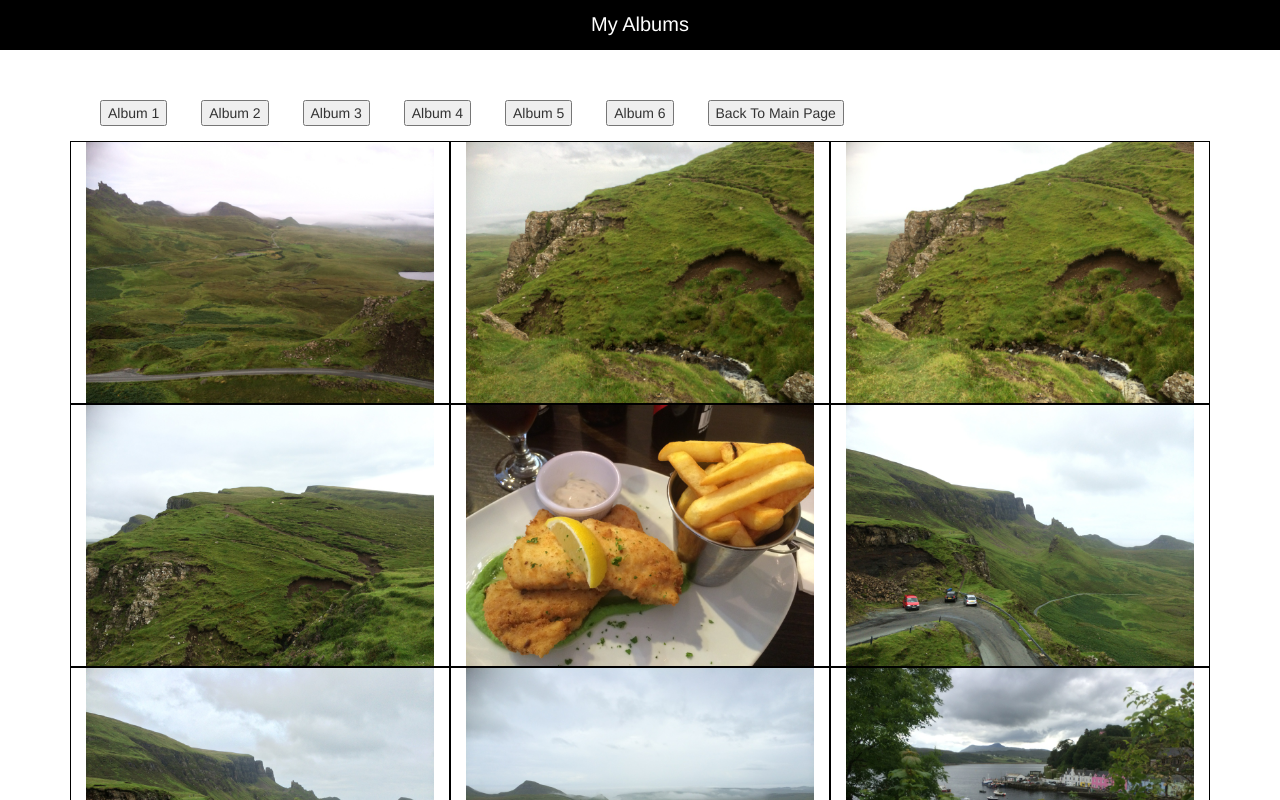
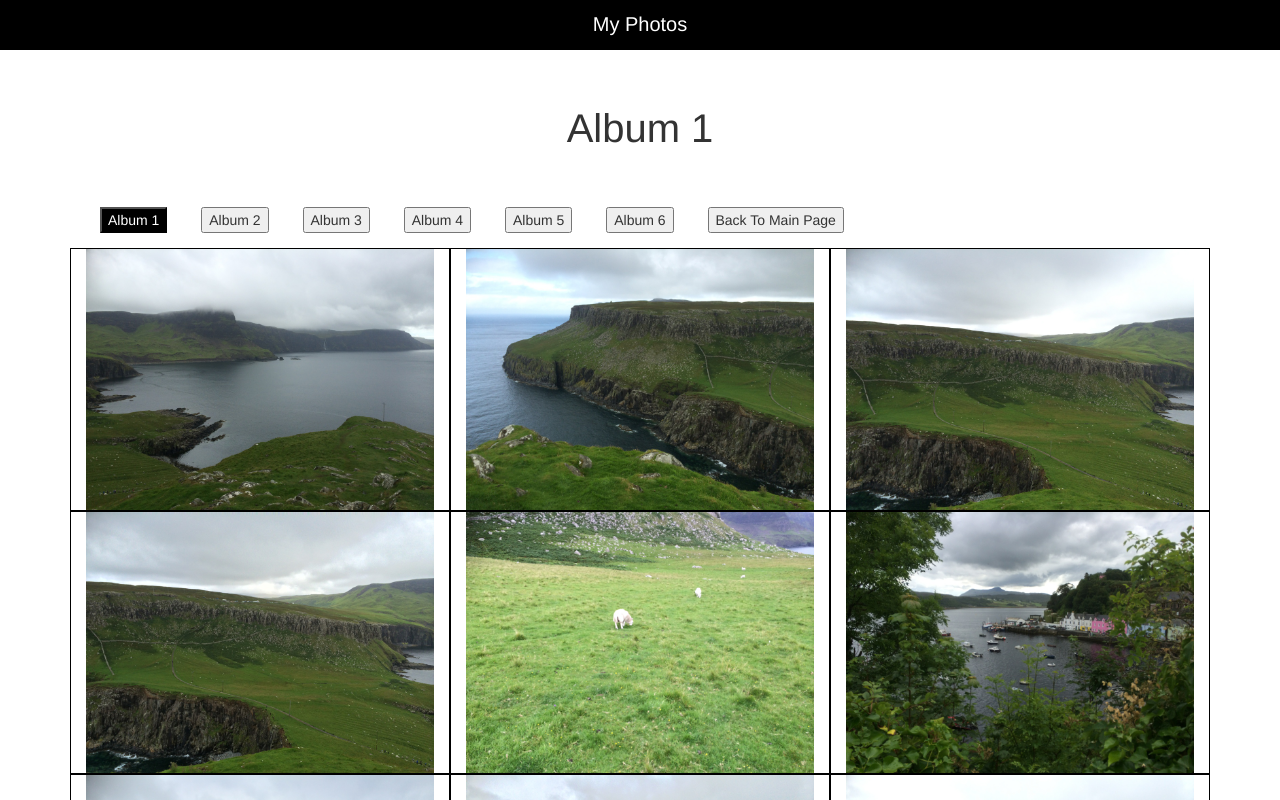
Before and after one commit to awg24/photo_gallery_redux, a website: page dist/index.html in a window 1280 px wide. Both pictures are taken after a click on the element 260 px from the left and 231 px from the top of the page. Shown: the top 800 px of the page. Drawn offline with nearby package versions, Linux system fonts and the light colour scheme; files that its build step writes are made by us from their sources.

Commit message:
added some minor details TODO hardmode

```diff
--- a/dist/css/styles.css
+++ b/dist/css/styles.css
@@ -44,3 +44,13 @@ button {
   margin-top: 50px; }
   .adjust-buttons button {
     background: LightGray; }
+
+#album-title {
+  font-size: 40px; }
+
+#photo-num {
+  font-size: 40px; }
+
+.active {
+  background: black;
+  color: white; }
--- a/dist/css/styles.scss
+++ b/dist/css/styles.scss
@@ -57,3 +57,15 @@ button {
 
 	}
 }
+#album-title {
+	font-size: 40px;
+
+}
+#photo-num {
+	font-size: 40px;
+
+}
+.active {
+	background: black;
+	color: white;
+}
--- a/dist/index.html
+++ b/dist/index.html
@@ -7,7 +7,7 @@
 </head>
 <body>
 	<div class="row">
-		<div class="nav-bar col-sm-12">My Albums</div>
+		<div id="banner-title"class="nav-bar col-sm-12">My Albums</div>
 	</div>
 	<div id="main-page">
 		<section class="container section-margin-adjust">
@@ -24,6 +24,9 @@
 		</section>
 	</div>
 	<div id="second-page">
+		<div class="container">
+			<div id="album-title" class="col-sm-12 text-center section-margin-adjust"></div>
+		</div>
 		<div class="container section-margin-adjust">
 			<button id="button-1">Album 1</button>
 			<button id="button-2">Album 2</button>
@@ -52,6 +55,9 @@
 
 	</div>
 	<div id="photo-detail-page">
+		<div class="container">
+			<div id="photo-num" class="col-sm-12 text-center section-margin-adjust"></div>
+		</div>
 		<div class="container section-margin-adjust">
 			<div class="col-sm-2"><button id="back-to-album">Back To Album</button></div>
 		</div>
--- a/dist/scripts/main.js
+++ b/dist/scripts/main.js
@@ -12,6 +12,9 @@ $(document).ready(function(event){
 	var $button = $("button");
 	var $backToMain = $("#back-to-main");
 	var $backToAlbum = $("back-to-album");
+	var $title = $("#album-title");
+	var $bannerTitle = $("#banner-title");
+	var $photoTitle = $("#photo-num");
 
 
 	$target.on("click",showAlbumDetailView);
@@ -21,7 +24,6 @@ $(document).ready(function(event){
 
 	function showAlbumDetailView(event){
 		var $albumDetailView = $(event.target);
-		console.log($albumDetailView);
 		var getAlbum = $albumDetailView.attr("id");
 		var idNum = getAlbum.slice(-1);
 
@@ -29,12 +31,17 @@ $(document).ready(function(event){
 		$("#photo-detail-page").hide();
 		$("#second-page").show();
 
+		$button.removeClass("active")
+		$("#button-"+idNum).addClass("active");
+
 		if(getAlbum !== undefined && getAlbum !== "back-to-main" && getAlbum.substring(0,5) !== "photo" && getAlbum !== "back-to-album"){
-			var j = 14;
+
+			$("#"+getAlbum).addClass("active");
+			$title.html("Album "+idNum);
+			$bannerTitle.html("My Photos");
 			for(var i = 1; i <=14; i++){
 				var $photoContainer = $("#photo-"+i);
-				$photoContainer.html("<img class='img-responsive' id='photo-detail-"+j+"'' src=css/images/album-"+idNum+"/"+j+".jpg>");
-				j--;
+				$photoContainer.html("<img class='img-responsive' id='photo-detail-"+i+"'' src=css/images/album-"+idNum+"/"+i+".jpg>");
 
 			}
 
@@ -47,7 +54,7 @@ $(document).ready(function(event){
 	}
 
 	function goBackToMain(){
-
+		$bannerTitle.html("My Albums");
 		$("#second-page").hide();
 		$("#main-page").show();
 	}
@@ -65,8 +72,8 @@ $(document).ready(function(event){
 		$("#photo-detail-page").show();
 
 		var $photoContainer = $("#photo-detail");
+		$photoTitle.html("Photo "+photoToShow);
 
 		$photoContainer.html("<img class='img-responsive center-block' src=css/images/album-"+albumNum+"/"+photoToShow+".jpg>");
 	}
-
 });
```
